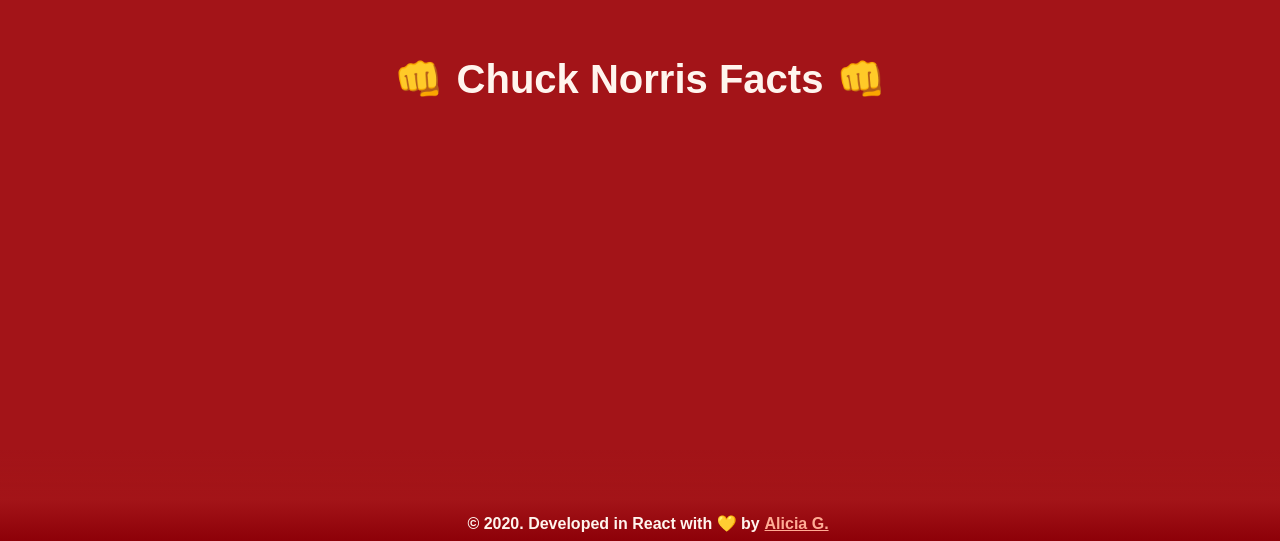
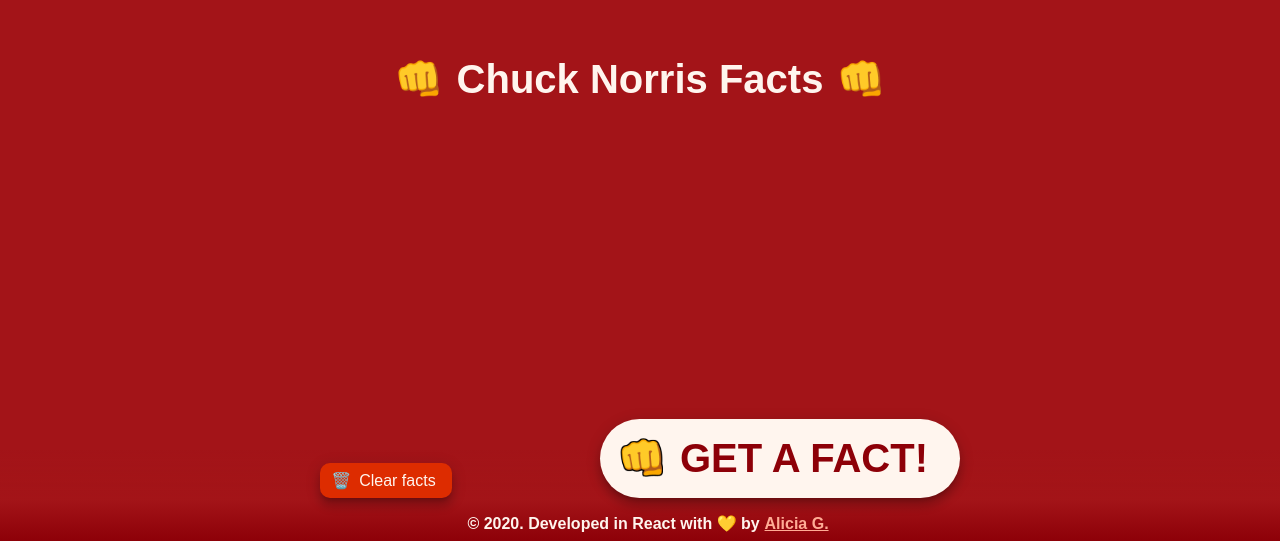
Before and after one commit to firenz/chuck-norris-facts, a React app: page / in a window 1280 px wide. Shown: the part 259-800 px from the top of the page. Built offline with nearby package versions, Linux system fonts and the light colour scheme.

Commit message:
update main page with buttons container

```diff
--- a/src/pages/main.page.tsx
+++ b/src/pages/main.page.tsx
@@ -1,5 +1,5 @@
 import * as React from 'react';
-import { Header, Main, Footer, MainTitle } from 'containers';
+import { Header, Main, Footer, MainTitle, ButtonsContainer } from 'containers';
 
 export const MainPage: React.FC = () => {
   return (
@@ -7,6 +7,7 @@
       <Header />
       <Main>
         <MainTitle>Chuck Norris Facts</MainTitle>
+        <ButtonsContainer />
       </Main>
       <Footer />
     </React.Fragment>
```
